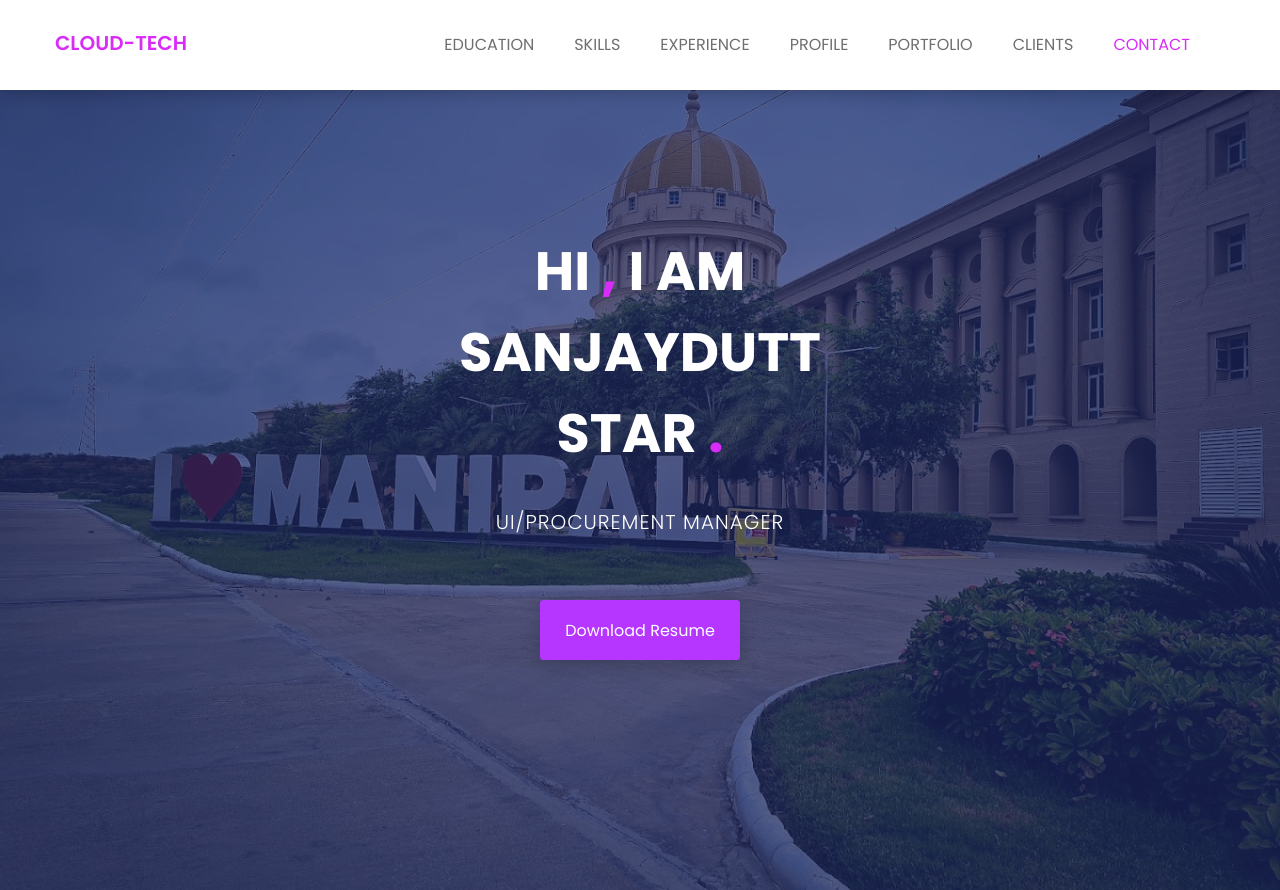
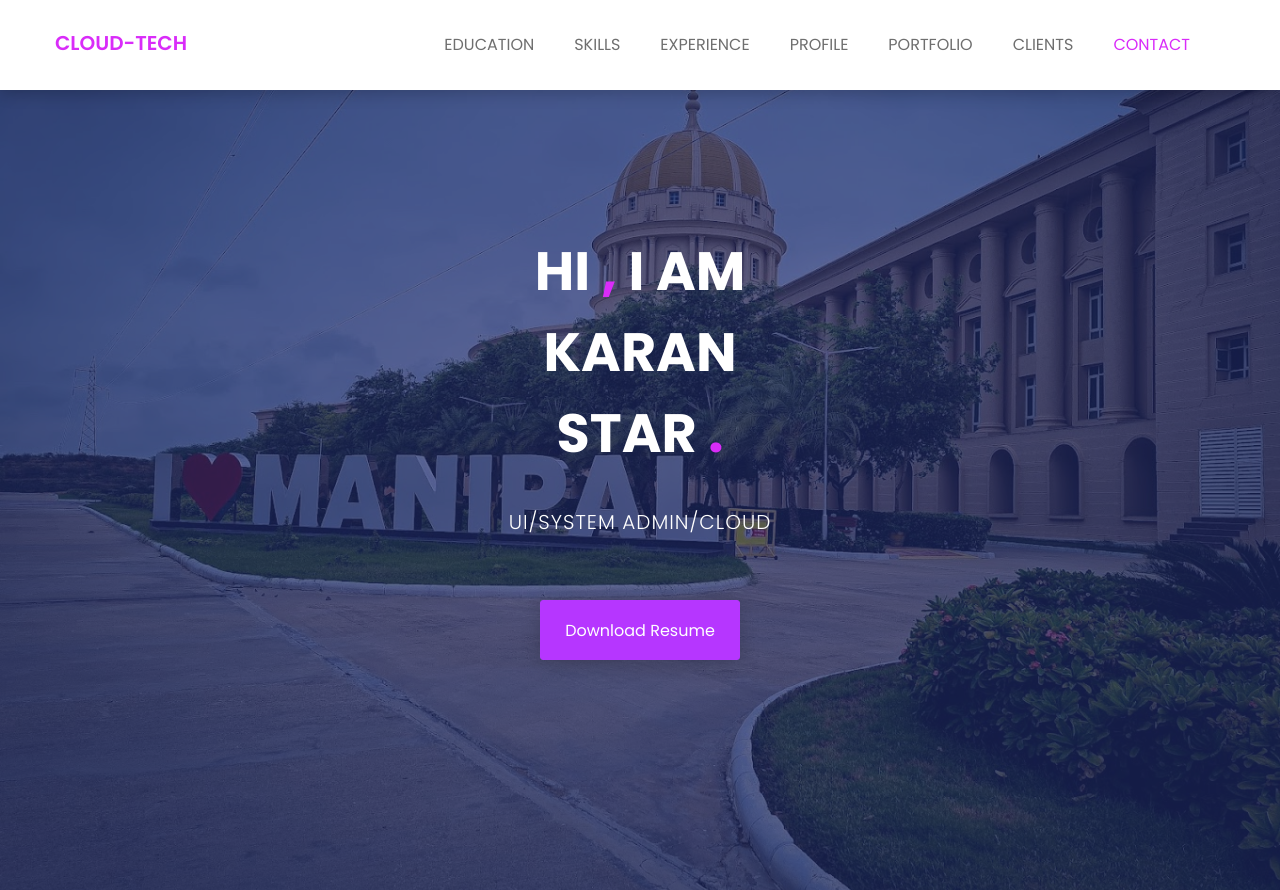
Before and after one commit to IndiansEarth/s3-STATICWEB-PROFILE, a plain HTML site: page index.html in a window 1280 px wide. Shown: the top 890 px of the page. Drawn offline with nearby package versions, Linux system fonts and the light colour scheme.

Commit message:
Update index.html

```diff
--- a/index.html
+++ b/index.html
@@ -103,8 +103,8 @@
 				<div class="row">
 					<div class="col-md-12 text-center">
 						<div class="header-text">
-							<h2>hi <span>,</span> i am <br>SanjayDutt <br> star <span>.</span>   </h2>
-							<p>ui/Procurement Manager</p>
+							<h2>hi <span>,</span> i am <br>Karan <br> star <span>.</span>   </h2>
+							<p>ui/System Admin/CLOUD</p>
 							<a href="assets/download/Resume1.pdf" download>download resume</a>
 						</div><!--/.header-text-->
 					</div><!--/.col-->
```
